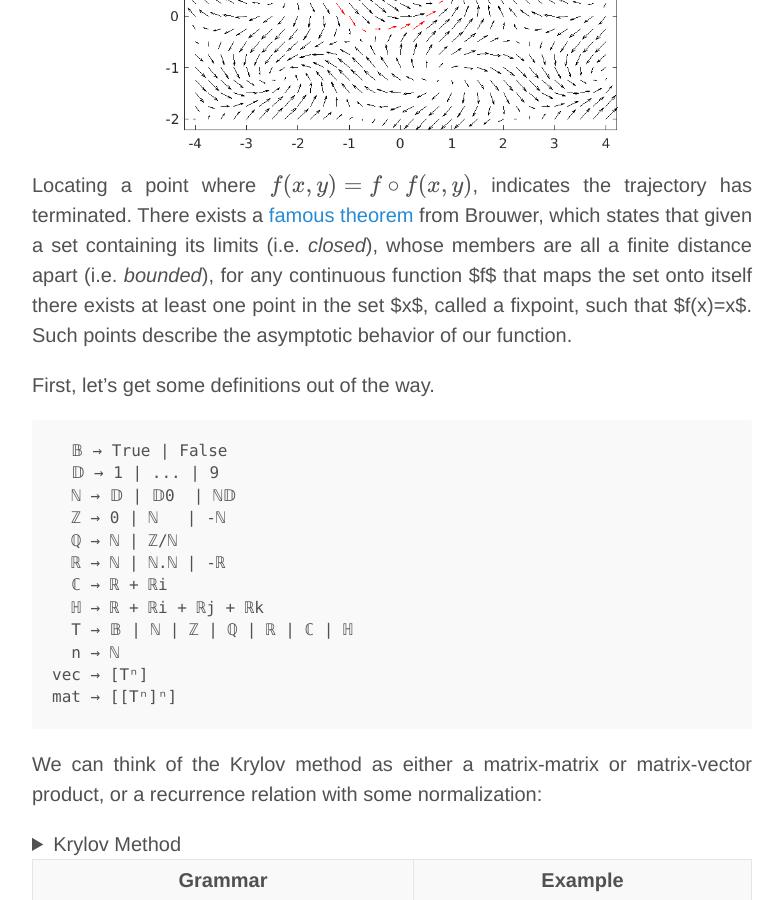
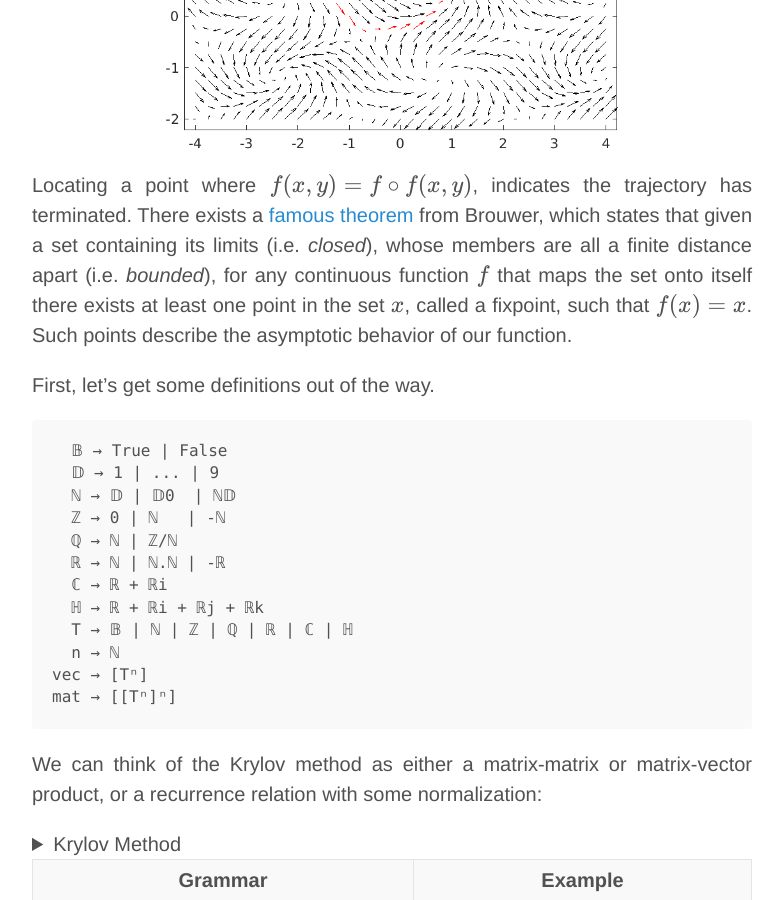
Before and after one commit to breandan/breandan.github.io, a Jekyll site: the page built from _posts/2020-06-30-graph-computation.md, in a window 1280 px wide and 900 px high, scrolled down 26504 px. Shown: the whole window, without its empty margins (248-1031 px from the left). Built offline with Jekyll 4.4.1, drawn with Linux system fonts in a browser that asks for light colours; nearby versions of some CDN libraries; some web fonts are replaced; formulas are drawn with MathJax 3; comment, search, counter and statistics services are not loaded.

Commit message:
fix malformed tex

```diff
--- a/_posts/2020-06-30-graph-computation.md
+++ b/_posts/2020-06-30-graph-computation.md
@@ -606,7 +606,7 @@ $$
 <!--https://www.wolframalpha.com/input/?i=%7B%7Bcos%28x%2B2*y%29%2Fx%7D%2C+0%7D%2C+%7B0%2C%7Bsin%28x-2*y%29%2Fy%7D%7D+eigenvalues-->
 <center><img src="/images/vector_field.png" width="63%"/></center>
 
-Locating a point where $$f(x, y) = f\circ f(x, y)$$, indicates the trajectory has terminated. There exists a [famous theorem](https://en.wikipedia.org/wiki/Brouwer_fixed-point_theorem) from Brouwer, which states that given a set containing its limits (i.e. *closed*), whose members are all a finite distance apart (i.e. *bounded*), for any continuous function $f$ that maps the set onto itself there exists at least one point in the set $x$, called a fixpoint, such that $f(x)=x$. Such points describe the asymptotic behavior of our function.
+Locating a point where $$f(x, y) = f\circ f(x, y)$$, indicates the trajectory has terminated. There exists a [famous theorem](https://en.wikipedia.org/wiki/Brouwer_fixed-point_theorem) from Brouwer, which states that given a set containing its limits (i.e. *closed*), whose members are all a finite distance apart (i.e. *bounded*), for any continuous function $$f$$ that maps the set onto itself there exists at least one point in the set $$x$$, called a fixpoint, such that $$f(x)=x$$. Such points describe the asymptotic behavior of our function.
 
 First, let's get some definitions out of the way.
 
```
